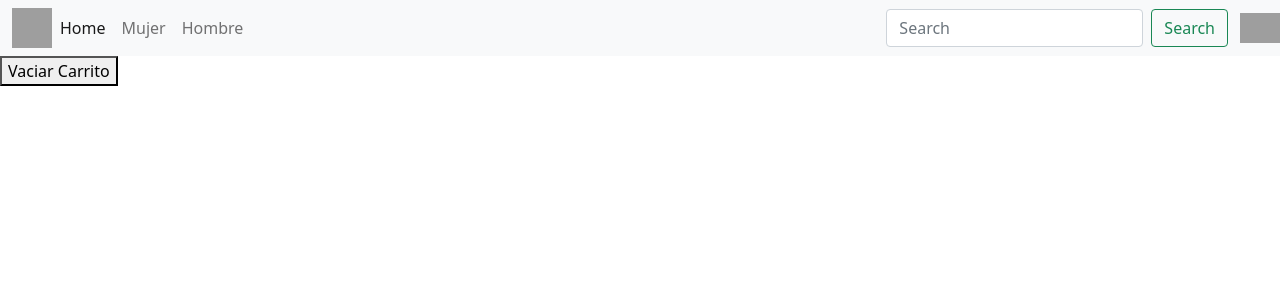
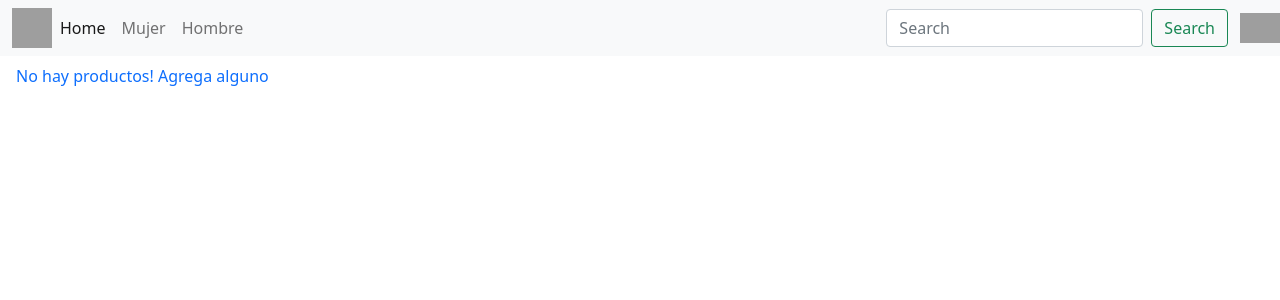
Before and after one commit to jordi02/eco2, a React (Create React App) app: page /cart in a window 1280 px wide. Shown: the top 300 px of the page. Built offline with nearby package versions, Linux system fonts and the light colour scheme; grey boxes are pictures that could not be loaded.

Commit message:
itemCollection

```diff
--- a/src/components/Cart.jsx
+++ b/src/components/Cart.jsx
@@ -1,12 +1,29 @@
 import React, { useContext } from "react";
+import { Link } from "react-router-dom";
 import { Context } from "./CartContext";
 import CartItem from "./CartItem";
 
 const Cart = () => {
-    const { itemsCarrito, removeItem, clear } = useContext(Context)
-    return <>{itemsCarrito.map(element => <CartItem item={element.item} quantity={element.quantity} removeItem={removeItem} />)}
-        <button onClick={() => clear()}>Vaciar Carrito</button>
-    </>
-}
-
+    const { itemsCarrito, removeItem, clear, totalPrice } = useContext(Context)
+    const total = totalPrice()
+    return (
+        <>
+            {itemsCarrito.length === 0 ? (
+                <>
+                    <a class="nav-link" href="/">No hay productos! Agrega alguno</a>
+                </>
+            ) : (
+                <>
+                    {itemsCarrito.map((element) => (
+                        <CartItem item={element.item} quantity={element.quantity} removeItem={removeItem} />
+                    ))}
+                    <button className="bg-red-500 p-2 " onClick={() => clear()}>
+                        Vaciar carrito
+                    </button>
+                    <h1>El total de la compra es de : {total}</h1>
+                </>
+            )}
+        </>
+    );
+};
 export default Cart;
--- a/src/components/CartContext.jsx
+++ b/src/components/CartContext.jsx
@@ -24,7 +24,12 @@ const CartContext = ({ children }) => {
         setItemCarrito(itemsCarrito.filter(element => element.item.id != itemId))
     }
 
-    return <Context.Provider value={{ itemsCarrito, addItem, removeItem, clear }}>{children}</Context.Provider>
+    const totalPrice = () => {
+        return itemsCarrito.reduce(
+            (valorAnterior, valorActual) => valorAnterior + valorActual.item.price * valorActual.quantity, 0)
+    }
+
+    return <Context.Provider value={{ itemsCarrito, addItem, removeItem, clear, totalPrice }}>{children}</Context.Provider>
 }
 
 export default CartContext
```
